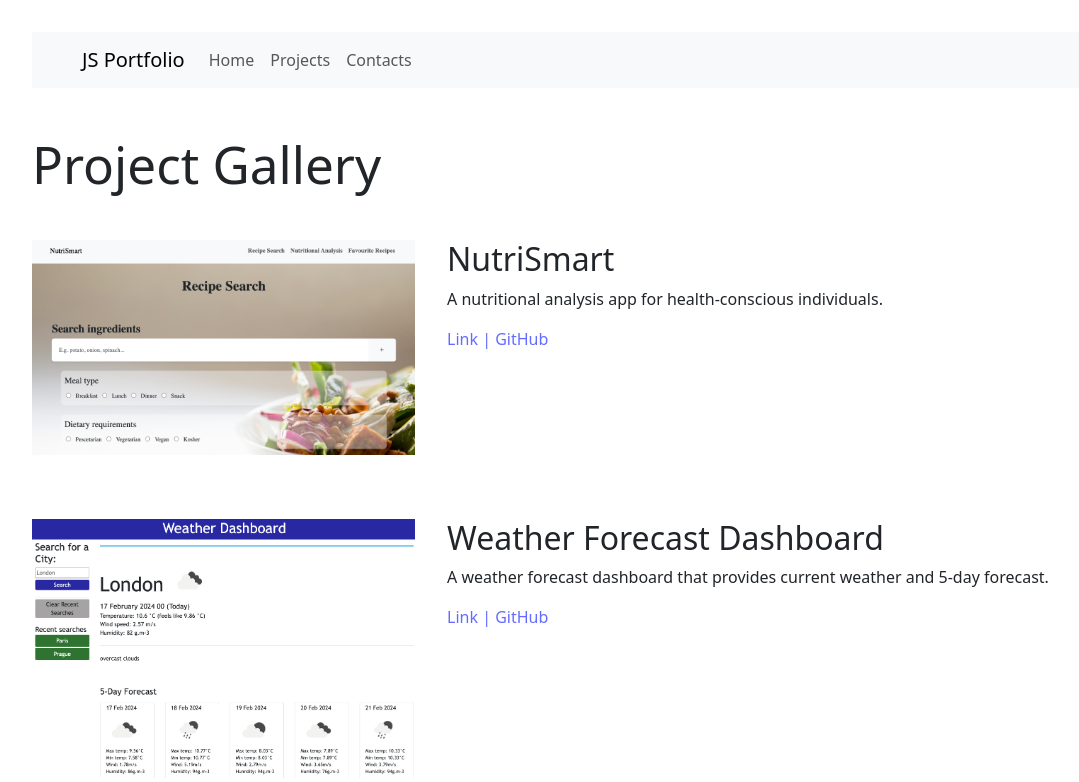
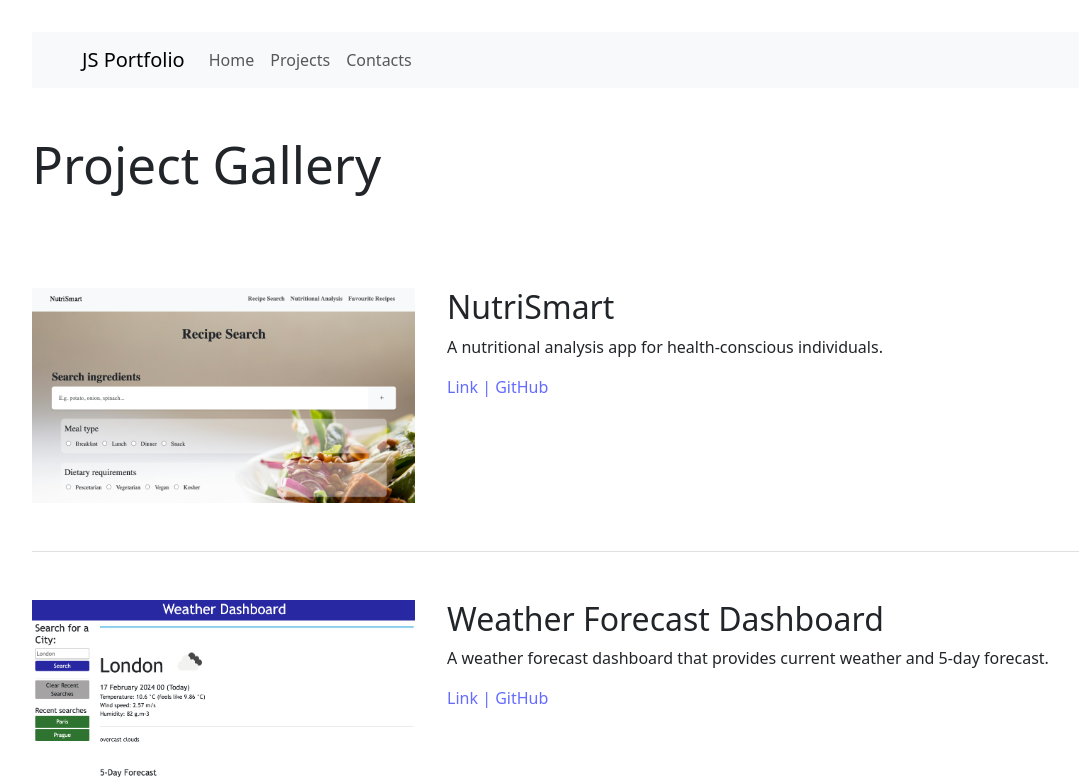
Before and after one commit to jennysiu/jennysReactPortfolio, a React (Vite) app: page /projects in a window 1280 px wide. Shown: the top 782 px of the page, without its empty margins (0-1079 px from the left). Built offline with nearby package versions, Linux system fonts and the light colour scheme.

Commit message:
horizontal divider for projects

```diff
--- a/src/components/Project/style.css
+++ b/src/components/Project/style.css
@@ -1,10 +1,11 @@
-/* Project */
+/* Project component css */
 
 
 .project-card {
-  margin-bottom: 4rem;
+  padding: 3rem 0 ;
   width: 90%;
   display: flex;
+  border-bottom: 1px solid #e0e0e0;
 
 }
 
```
